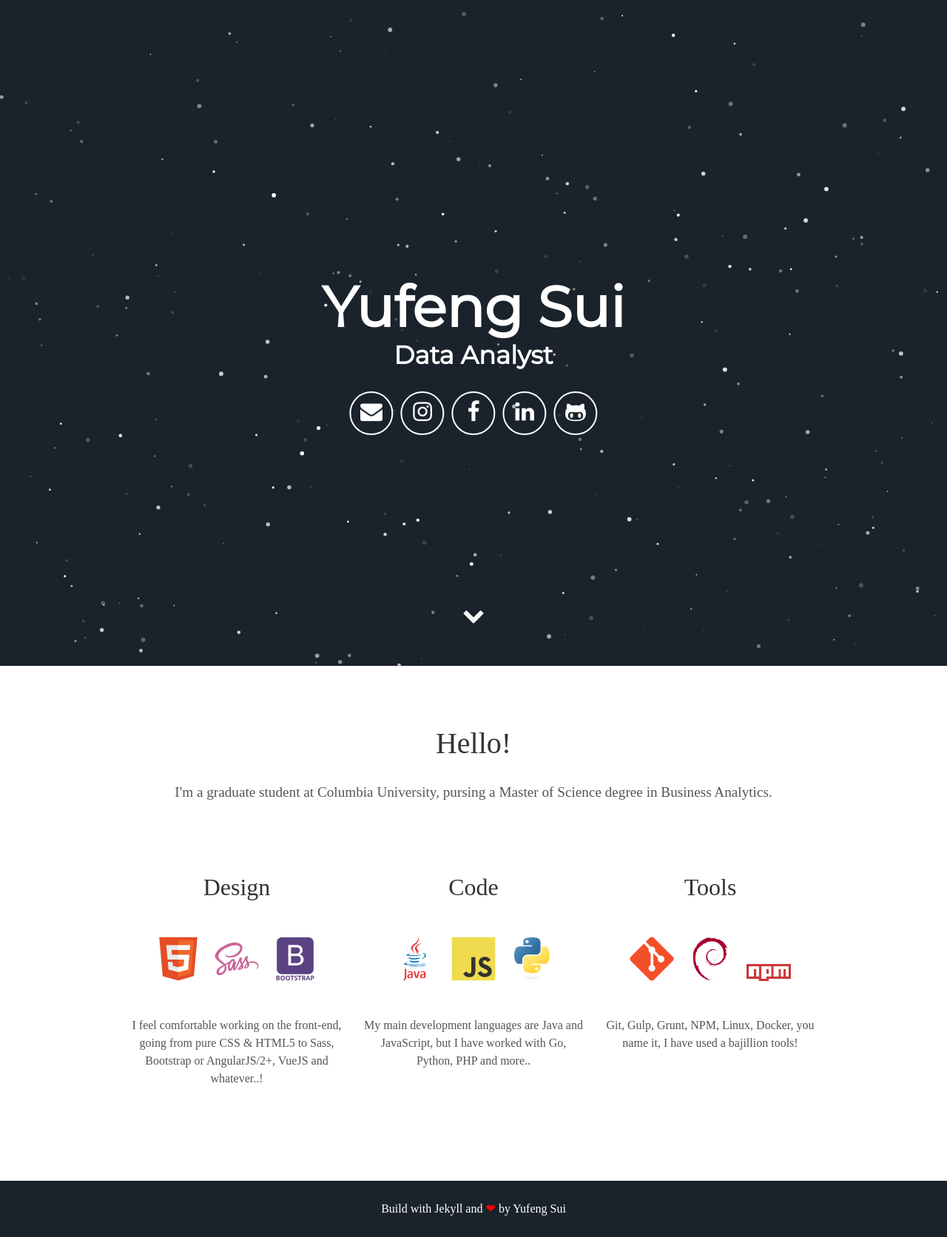
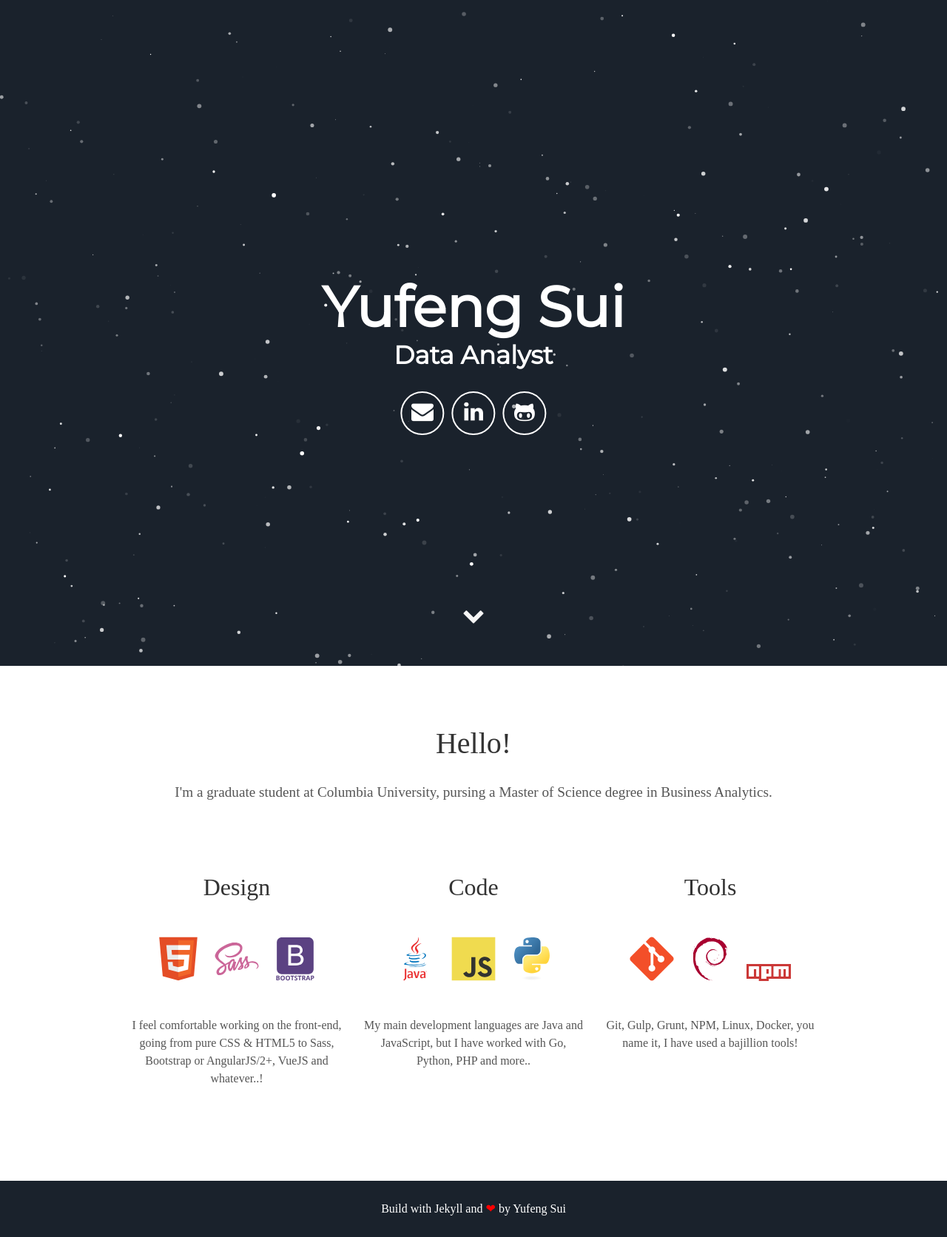
Before and after one commit to yfsui/yfsui.github.io, a Jekyll site: the page built from index.html, in a window 1280 px wide. Shown: the whole page at 74% size. Built offline with Jekyll 4.4.1, drawn with Linux system fonts in a browser that asks for light colours; some web fonts are replaced.

Commit message:
Update contact

```diff
--- a/_includes/header.html
+++ b/_includes/header.html
@@ -5,11 +5,9 @@
         <span class="site-description">{{ site.user_title }}</span>
       </h1>
       <div class="header-icons">
-        <a aria-label="Send email" href="mailto:mauriurraco@gmail.com"><i class="icon fa fa-envelope"></i></a>
-        <a aria-label="My Instagram" target="_blank" href="https://www.instagram.com/mauriciourraco7"><i class="icon fa fa-instagram" aria-hidden="true"></i></a>
-        <a aria-label="My Facebook" target="_blank" href="https://www.facebook.com/mauricio.urraco"><i class="icon fa fa-facebook" aria-hidden="true"></i></a>
-        <a aria-label="My LinkedIn" target="_blank" href="https://www.linkedin.com/in/murraco"><i class="icon fa fa-linkedin" aria-hidden="true"></i></a>
-        <a aria-label="My Github" target="_blank" href="https://github.com/murraco"><i class="icon fa fa-github-alt" aria-hidden="true"></i></a>
+        <a aria-label="Send email" href="yufeng.sui@columbia.edu"><i class="icon fa fa-envelope"></i></a>
+        <a aria-label="My LinkedIn" target="_blank" href="https://www.linkedin.com/in/aurelia-sui"><i class="icon fa fa-linkedin" aria-hidden="true"></i></a>
+        <a aria-label="My Github" target="_blank" href="https://github.com/yfsui"><i class="icon fa fa-github-alt" aria-hidden="true"></i></a>
       </div>
       <div class="header-links">
         <!-- <a class="link" href="#about" data-scroll>About Me</a> -->
```
